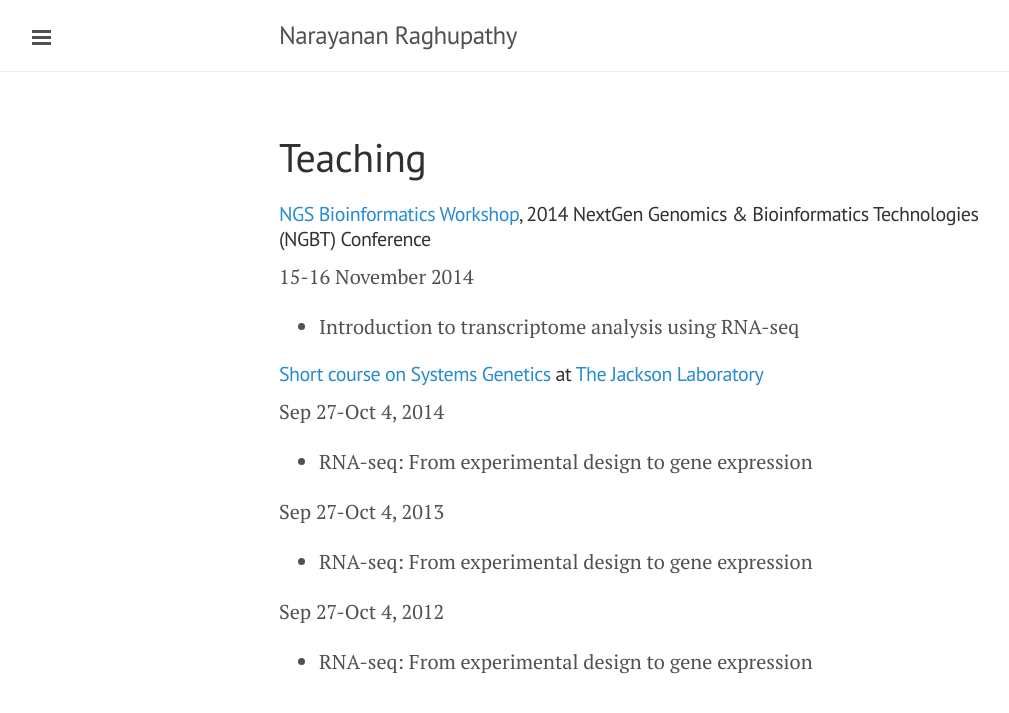
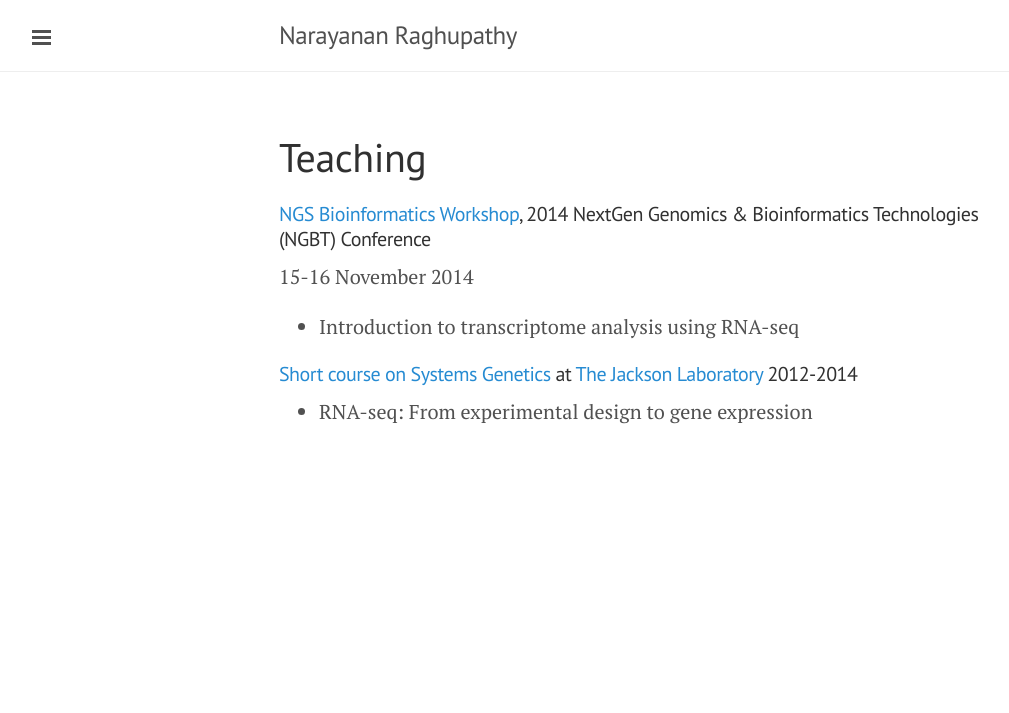
Before and after one commit to narayananr/narayananr.github.io, a Jekyll site: the page built from teaching.md, in a window 1280 px wide. Shown: the top 713 px of the page, without its empty margins (1-1010 px from the left). Built offline with Jekyll 4.4.1, drawn with Linux system fonts in a browser that asks for light colours; Markdown is read by kramdown in place of the engine named in the settings.

Commit message:
Update teaching.md

```diff
--- a/teaching.md
+++ b/teaching.md
@@ -6,12 +6,5 @@ title: Teaching
 15-16 November 2014
 * Introduction to transcriptome analysis using RNA-seq
 
-####[Short course on Systems Genetics](http://courses.jax.org/2014/systems-genetics.html) at [The Jackson Laboratory](http://www.jax.org/)
-Sep 27-Oct 4, 2014
+####[Short course on Systems Genetics](http://courses.jax.org/2014/systems-genetics.html) at [The Jackson Laboratory](http://www.jax.org/) 2012-2014
 * RNA-seq: From experimental design to gene expression
-
-Sep 27-Oct 4, 2013
-* RNA-seq: From experimental design to gene expression
-
-Sep 27-Oct 4, 2012
-* RNA-seq: From experimental design to gene expression
```
